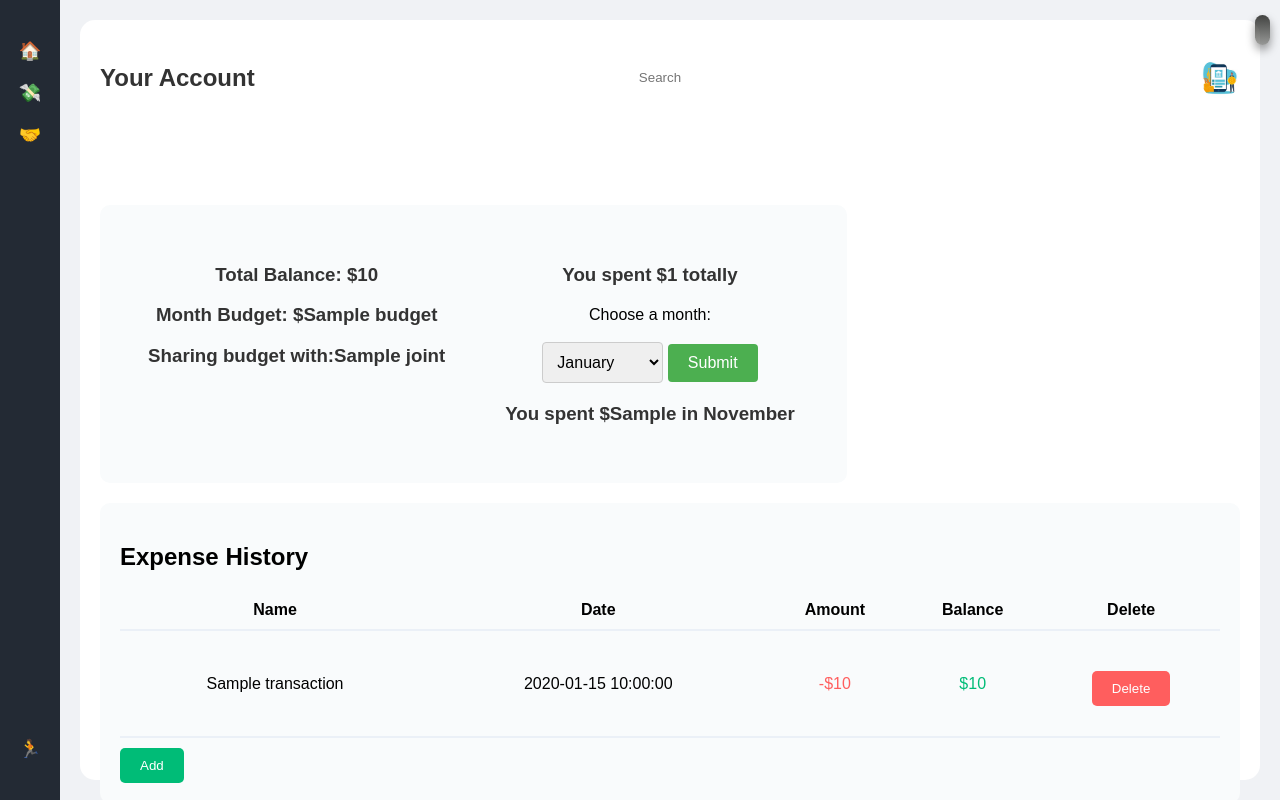
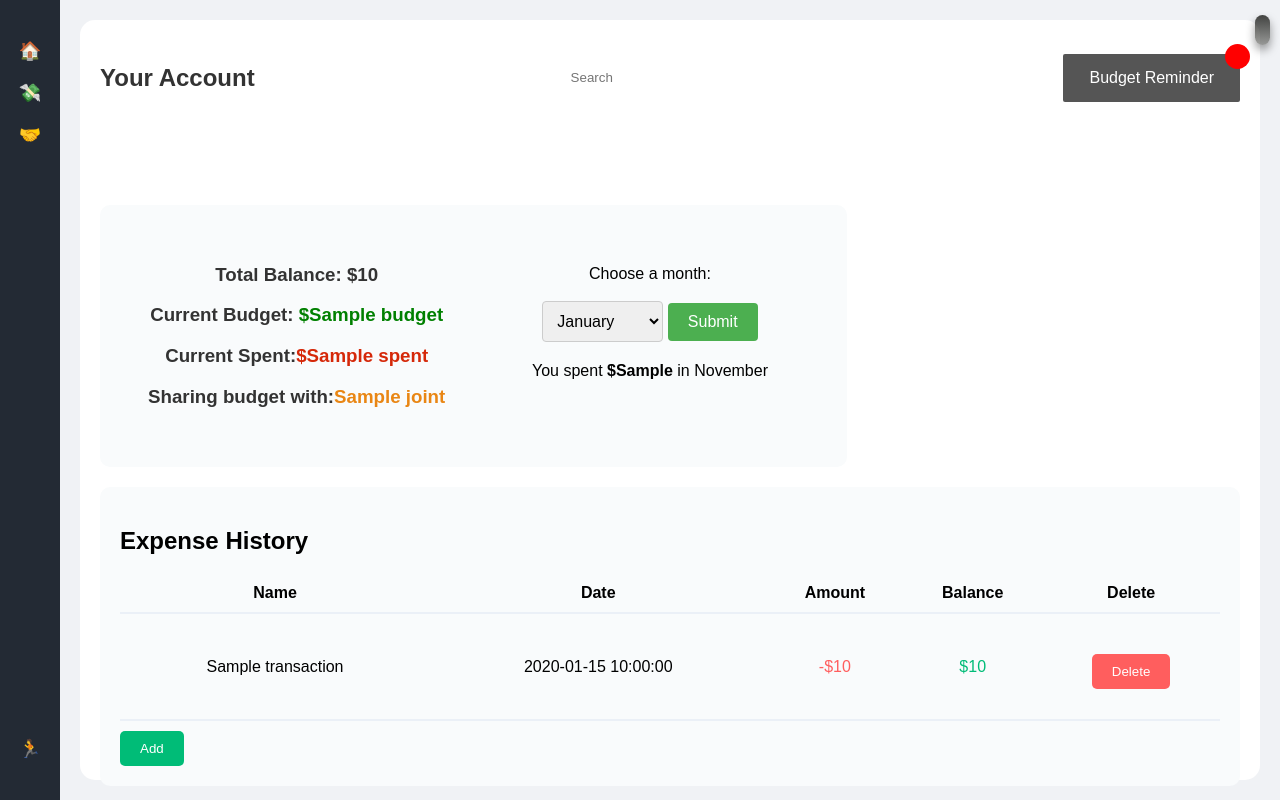
Before and after one commit to Shivanii7/ACIT2911-Agile, a Flask app: template templates/expense.html in a window 1280 px wide. Run offline with Flask 3, Linux system fonts and the light colour scheme; the template is opened without the code that fills it: most values are stand-ins (such as "Sample title", 1, 10 or a date in 2020).

Commit message:
feat budget reminder works

```diff
--- a/data/expenses.csv
+++ b/data/expenses.csv
@@ -2,6 +2,9 @@ date,items,expense,cid
 2024-01-01,TV,100,1
 2024-02-01,Internet,50,1
 2024-03-01,Grocery,250,1
+2024-05-01,Grocery,250,1
+2024-05-10,Grocery,50,1
+2024-05-20,Grocery,20,1
 2024-01-01,Electricity,30,2
 2024-02-01,Water,20,2
 2024-03-01,Food,100,2
--- a/main.py
+++ b/main.py
@@ -23,13 +23,6 @@ def get_expenses_by_cid(cid):
 
 
 def get_expenses_by_cid_and_month(cid, month_str):
-
-    print('month_str', month_str)
-    return db.session.execute(db.select(Expenses).filter(Expenses.customer_id == cid).filter(Expenses.date.like('%'+'-'+month_str+'-'+'%')))
-
-
-def get_expenses_by_cid_and_month(cid, month_str):
-
     print('month_str', month_str)
     return db.session.execute(db.select(Expenses).filter(Expenses.customer_id == cid).filter(Expenses.date.like('%'+'-'+month_str+'-'+'%')))
 
@@ -75,11 +68,14 @@ def update_customer(customer):
 
 
 def update_customer_budget(customer, budget, balance, joint="N/A"):
+    print("joint", joint)
     joint_customer = get_customer_by_email(joint)
     if joint_customer:
+        print(00000)
         customer.joint = joint
         customer.budget = joint_customer.budget
     else:
+        print(11111)
         customer.budget = budget
 
     customer.balance = balance
@@ -253,15 +249,23 @@ def expense_homepage():
     balance = customer.balance
     processed_data = process_expense_data(data, balance)
     bal_data = get_expenses_by_cid(cid)
-    total_spent = 0
+    current_month = datetime.today().month
+    current_month_str = convert_month(current_month)
+    expenses_current_month = get_expenses_by_cid_and_month(
+        cid, current_month_str)
+    current_month_spent = 0
+    for i in expenses_current_month.scalars():
+        current_month_spent += i.amount
     for i in bal_data.scalars():
-        total_spent += i.amount
         balance -= i.amount
-    update_spent(customer, total_spent)
-    budget = get_budget(customer)
+    update_spent(customer, current_month_spent)
+    # budget = get_budget(customer)
+    budget = customer.budget
     month_spent = session.get('month_spent', 0)
     month = session.get('month_int', 0)
-    return render_template("expense.html", transactions=processed_data, month_spent=month_spent, total_spent=total_spent, balance=balance, joint=customer.joint, budget=budget, search=search, month=month)
+    value = budget-current_month_spent
+    print(value)
+    return render_template("expense.html", value=value, transactions=processed_data, month_spent=month_spent, spent=current_month_spent, balance=balance, joint=customer.joint, budget=budget, search=search, month=month)
 
 
 @app.route("/expenses", methods=['POST'])
@@ -271,7 +275,6 @@ def expense_update():
         return redirect(url_for('login'))
     cid = session['cid']
     customer = get_customer_by_cid(cid)
-    print(10)
     budget = float(request.form.get("budget") or 0)
     print("budget", budget)
     balance = float(request.form.get("balance") or 0)
--- a/static/expense.css
+++ b/static/expense.css
@@ -153,7 +153,9 @@ label:after {
   transition: 0s;
 }
 .container {
+  width: 100%;
   display: flex;
+  align-items: flex-start;
   justify-content: space-evenly;
 }
 .basic_info,
--- /dev/null
+++ b/static/reminder.css
@@ -0,0 +1,92 @@
+/* Popup container - can be anything you want */
+.reminder_container {
+  position: relative;
+  /* display: inline-block; */
+  cursor: pointer;
+  -webkit-user-select: none;
+  -moz-user-select: none;
+  -ms-user-select: none;
+  user-select: none;
+}
+
+/* The actual popup */
+.reminder_container .reminder_text {
+  visibility: hidden;
+  width: 160px;
+  background-color: #555;
+  color: #fff;
+  text-align: center;
+  border-radius: 6px;
+  padding: 8px 0;
+  position: absolute;
+  z-index: 1;
+  bottom: 125%;
+  left: 50%;
+  margin-left: -80px;
+}
+
+/* Popup arrow */
+.reminder_container .reminder_text::after {
+  content: "";
+  position: absolute;
+  top: 100%;
+  left: 50%;
+  margin-left: -5px;
+  border-width: 5px;
+  border-style: solid;
+  border-color: #555 transparent transparent transparent;
+}
+
+/* Toggle this class - hide and show the popup */
+.reminder_container .show {
+  visibility: visible;
+  -webkit-animation: fadeIn 1s;
+  animation: fadeIn 1s;
+}
+
+/* Add animation (fade in the popup) */
+@-webkit-keyframes fadeIn {
+  from {
+    opacity: 0;
+  }
+  to {
+    opacity: 1;
+  }
+}
+
+@keyframes fadeIn {
+  from {
+    opacity: 0;
+  }
+  to {
+    opacity: 1;
+  }
+}
+
+.notification {
+  background-color: #555;
+  color: white;
+  text-decoration: none;
+  padding: 15px 26px;
+  position: relative;
+  display: inline-block;
+  border-radius: 2px;
+}
+
+.notification:hover {
+  background: red;
+}
+
+.notification .badge {
+  visibility: hidden;
+  position: absolute;
+  top: -10px;
+  right: -10px;
+  border-radius: 50%;
+  background-color: red;
+  height: 25px;
+  width: 25px;
+}
+.notification .badge.show {
+  visibility: visible;
+}
--- /dev/null
+++ b/static/reminder.js
@@ -0,0 +1,4 @@
+function myFunction() {
+  var reminder = document.getElementById("reminder");
+  reminder.classList.toggle("show");
+}
--- a/templates/expense.html
+++ b/templates/expense.html
@@ -5,17 +5,25 @@
   rel="stylesheet"
   href="{{ url_for('static', filename = '../static/expense.css') }}"
 />
+<link
+  rel="stylesheet"
+  href="{{ url_for('static', filename = 'reminder.css') }}"
+/>
 <div class="main-content">
   <header>
     <h1>Your Account</h1>
     <form action="{{ url_for('submit_form') }}" method="post">
       <input type="search" placeholder="Search" name="search" />
     </form>
-    <img
-      class="profile-pic"
-      src="{{ url_for('static', filename = 'profile.jpg') }}"
-      alt="Profile Picture"
-    />
+    <div class="notification">
+      <span class="reminder_container" onclick="show_noti({{value}})">
+        Budget Reminder
+        <span class="reminder_text" id="reminder"
+          >You have exceeded your month budget!</span
+        >
+      </span>
+      <span class="badge" id="badge">&nbsp;</span>
+    </div>
   </header>
   <input type="checkbox" name="dmtoggle" id="dmtoggle" />
   <label for="dmtoggle"></label>
@@ -24,11 +32,21 @@
       <div class="container">
         <div class="basic_info">
           <h3>Total Balance: ${{ balance }}</h3>
-          <h3>Month Budget: ${{ budget }}</h3>
-          <h3>Sharing budget with:{{ joint }}</h3>
+          <h3>
+            Current Budget: <span style="color: green">${{ budget }}</span>
+          </h3>
+          <h3>
+            Current Spent:<span style="color: rgb(213, 40, 9)"
+              >${{ spent }}</span
+            >
+          </h3>
+          <h3>
+            Sharing budget with:<span style="color: rgb(233, 134, 20)"
+              >{{ joint }}</span
+            >
+          </h3>
         </div>
         <div class="specific_info">
-          <h3>You spent ${{ total_spent }} totally</h3>
           {% set
           months=['January','Feburary','March','April','May','June','July','August','September','October','November','December']
           %}
@@ -50,8 +68,12 @@
             </select>
             <input type="submit" value="Submit" />
           </form>
-          <h3>You spent ${{ month_spent }} in {{months[month-1]}}</h3>
-
+          <p>
+            You spent <strong><span>${{ month_spent }}</span></strong> in
+            {{months[month-1]}}
+          </p>
+        </div>
+      </div>
     </section>
     <section class="history-section">
       <h2>Expense History</h2>
@@ -114,6 +136,23 @@
   function closeModal() {
     document.getElementById("expenseModal").style.display = "none";
   }
+
+  function show_noti(value) {
+    if (value <= 0) {
+      var reminder = document.getElementById("reminder");
+      reminder.classList.toggle("show");
+    }
+  }
+
+  function show_badge(value) {
+    console.log(value)
+    if (value <= 0) {
+      var badge = document.getElementById("badge");
+      badge.classList.add("show");
+    }
+  }
+
+  show_badge({{value}});
 </script>
 
 {% endblock %}
```
Also changed, not shown: data/data.db.
